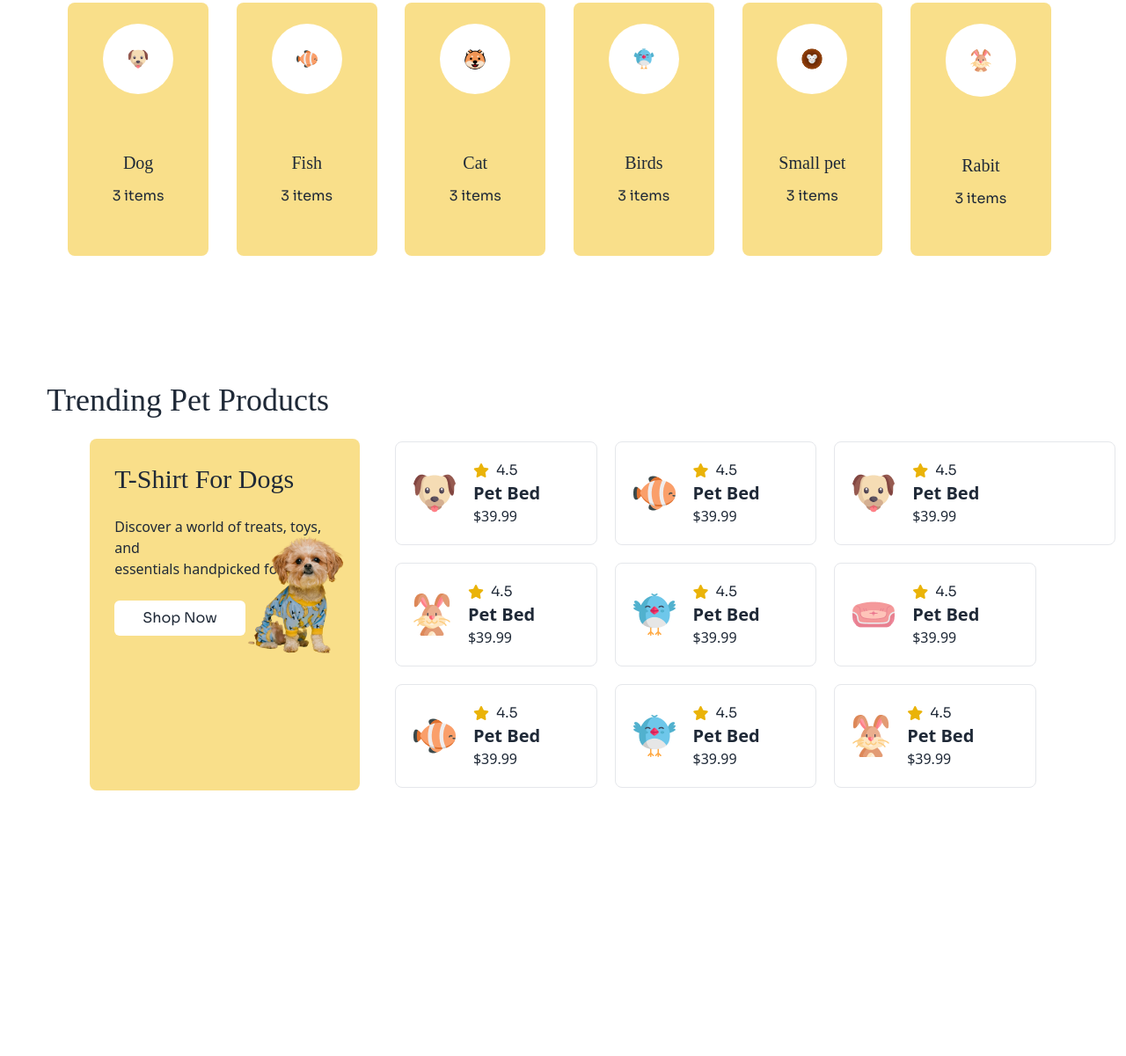
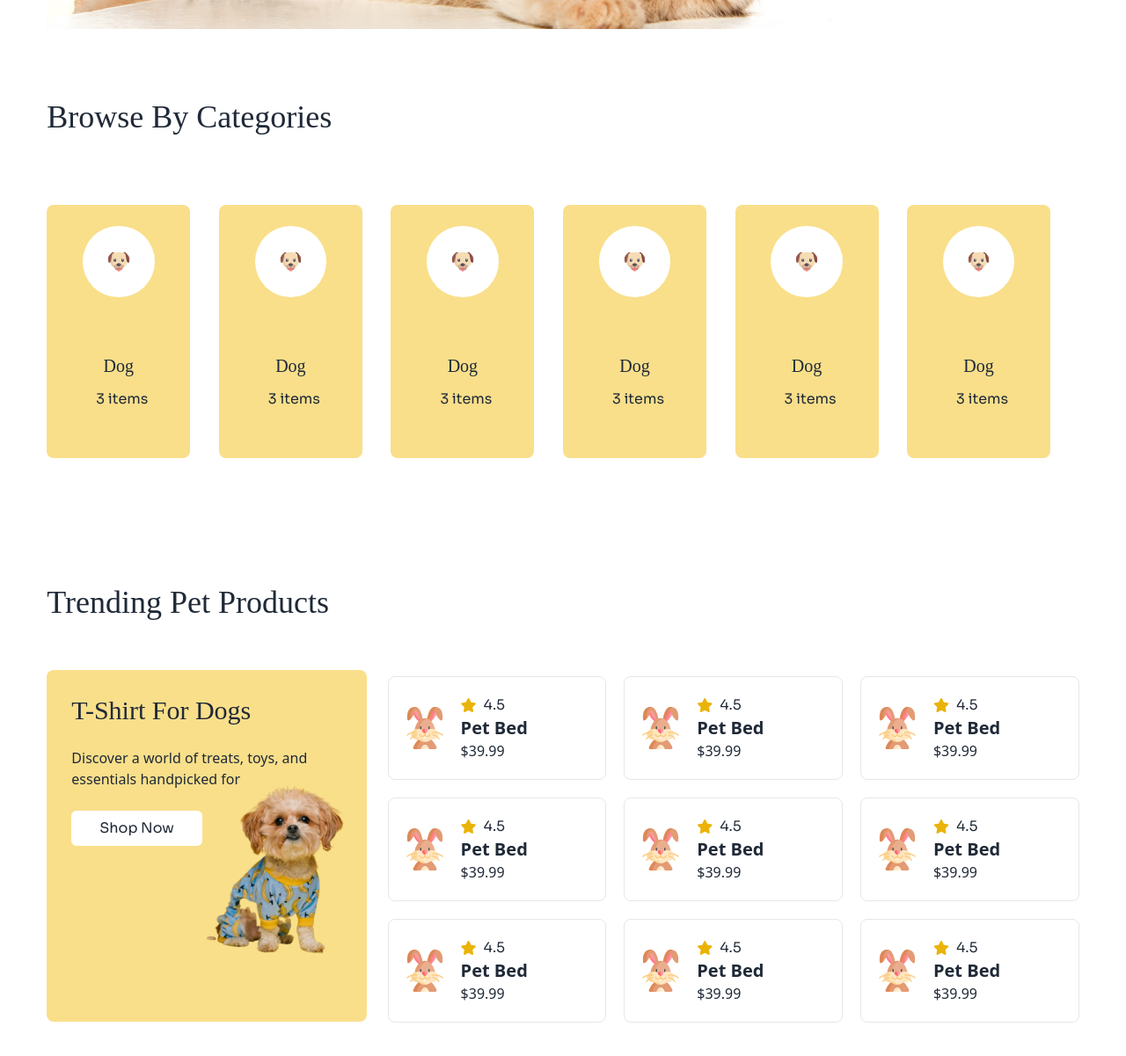
Before and after one commit to SohagMolla913/Assignment_3_Category_001, a plain HTML site: page index.html in a window 1280 px wide. Shown: the part 869-2070 px from the top of the page at 88% size. Before the commit the page ends 1848 px from the top, so only its background shows below. Drawn offline with nearby package versions, Linux system fonts and the light colour scheme; a web font is replaced by a local one.

Commit message:
trening part done

```diff
--- a/index.html
+++ b/index.html
@@ -80,7 +80,9 @@
     <!-- Main section -->
     <main class="w-11/12 mx-auto">
       <!-- Hero Section -->
-      <section class="relative h-[500px] md:mt-24 mb-20 md:flex">
+      <section
+        class="relative h-[550px] md:h-[730px] mt-12 md:mt-24 mb-20 md:flex"
+      >
         <div class="space-y-6 z-10">
           <h1 class="text-4xl md:text-6xl adlam-font">
             Pamper Your Pet, <br />
@@ -96,91 +98,91 @@
             Find a pet
           </button>
         </div>
-        <div class="absolute mx-auto right-3 bottom-0 md:right-56 md:bottom-16">
+        <div class="absolute mx-auto right-3 bottom-0 md:right-56">
           <img class="overflow-hidden" src="./c1-assets/cat-big.png" alt="" />
         </div>
       </section>
 
       <!-- Browse By Card section-->
-      <section class="space-x-6 mb-36">
+      <section class="mb-36">
         <h1 class="text-4xl adlam-font">Browse By Categories</h1>
         <div
           class="grid md:grid-cols-6 grid-cols-2 justify-center items-center mt-20"
         >
-          <div class="w-5/6 h-72 bg-[#F9DF8A] soro-font rounded-lg">
-            <div class="w-3/6 mx-auto pt-6">
+          <div class="md:w-5/6 md:h-72 w-4/5 bg-[#F9DF8A] soro-font rounded-lg">
+            <div class="md:w-3/6 mx-auto pt-6">
               <img
-                class="bg-white rounded-full p-7 mb-16 mx-auto"
+                class="bg-white rounded-full p-4 md:p-7 mb-10 md:mb-16 mx-auto"
                 src="./c1-assets/dog-cartoon.png"
                 alt=""
               />
-              <div class="text-center space-y-3">
+              <div class="text-center space-x-2 space-y-3 mb-5">
                 <h2 class="adlam-font text-xl">Dog</h2>
                 <p class="soro-font">3 items</p>
               </div>
             </div>
           </div>
-          <div class="w-5/6 h-72 bg-[#F9DF8A] soro-font rounded-lg">
-            <div class="w-3/6 mx-auto pt-6">
+          <div class="md:w-5/6 md:h-72 w-4/5 bg-[#F9DF8A] soro-font rounded-lg">
+            <div class="md:w-3/6 mx-auto pt-6">
               <img
-                class="bg-white rounded-full p-7 mb-16 mx-auto"
-                src="./c1-assets/fish-cartoon.png"
+                class="bg-white rounded-full p-4 md:p-7 mb-10 md:mb-16 mx-auto"
+                src="./c1-assets/dog-cartoon.png"
                 alt=""
               />
-              <div class="text-center space-y-3">
-                <h2 class="adlam-font text-xl">Fish</h2>
+              <div class="text-center space-x-2 space-y-3 mb-5">
+                <h2 class="adlam-font text-xl">Dog</h2>
                 <p class="soro-font">3 items</p>
               </div>
             </div>
           </div>
-          <div class="w-5/6 h-72 bg-[#F9DF8A] soro-font rounded-lg">
-            <div class="w-3/6 mx-auto pt-6">
+          <div class="md:w-5/6 md:h-72 w-4/5 bg-[#F9DF8A] soro-font rounded-lg">
+            <div class="md:w-3/6 mx-auto pt-6">
               <img
-                class="bg-white rounded-full p-7 mb-16 mx-auto"
-                src="./c1-assets/cat-cartoon.png"
+                class="bg-white rounded-full p-4 md:p-7 mb-10 md:mb-16 mx-auto"
+                src="./c1-assets/dog-cartoon.png"
                 alt=""
               />
-              <div class="text-center space-y-3">
-                <h2 class="adlam-font text-xl">Cat</h2>
+              <div class="text-center space-x-2 space-y-3 mb-5">
+                <h2 class="adlam-font text-xl">Dog</h2>
                 <p class="soro-font">3 items</p>
               </div>
             </div>
           </div>
-          <div class="w-5/6 h-72 bg-[#F9DF8A] soro-font rounded-lg">
-            <div class="w-3/6 mx-auto pt-6">
+          <div class="md:w-5/6 md:h-72 w-4/5 bg-[#F9DF8A] soro-font rounded-lg">
+            <div class="md:w-3/6 mx-auto pt-6">
               <img
-                class="bg-white rounded-full p-7 mb-16 mx-auto"
-                src="./c1-assets/bird-cartoon.png"
+                class="bg-white rounded-full p-4 md:p-7 mb-10 md:mb-16 mx-auto"
+                src="./c1-assets/dog-cartoon.png"
                 alt=""
               />
-              <div class="text-center space-y-3">
-                <h2 class="adlam-font text-xl">Birds</h2>
+              <div class="text-center space-x-2 space-y-3 mb-5">
+                <h2 class="adlam-font text-xl">Dog</h2>
                 <p class="soro-font">3 items</p>
               </div>
             </div>
           </div>
-          <div class="w-5/6 h-72 bg-[#F9DF8A] soro-font rounded-lg">
-            <div class="w-3/6 mx-auto pt-6">
+          <div class="md:w-5/6 md:h-72 w-4/5 bg-[#F9DF8A] soro-font rounded-lg">
+            <div class="md:w-3/6 mx-auto pt-6">
               <img
-                class="bg-white rounded-full p-7 mb-16 mx-auto"
-                src="./c1-assets/mouse-cartoon.png"
+                class="bg-white rounded-full p-4 md:p-7 mb-10 md:mb-16 mx-auto"
+                src="./c1-assets/dog-cartoon.png"
                 alt=""
               />
-              <div class="text-center space-y-3">
-                <h2 class="adlam-font text-xl">Small pet</h2>
+              <div class="text-center space-x-2 space-y-3 mb-5">
+                <h2 class="adlam-font text-xl">Dog</h2>
                 <p class="soro-font">3 items</p>
               </div>
             </div>
           </div>
-          <div class="w-5/6 h-72 bg-[#F9DF8A] soro-font rounded-lg">
-            <div class="w-3/6 mx-auto pt-6">
+          <div class="md:w-5/6 md:h-72 w-4/5 bg-[#F9DF8A] soro-font rounded-lg">
+            <div class="md:w-3/6 mx-auto pt-6">
               <img
-                class="bg-white rounded-full p-7 mx-auto mb-16"
-                src="./c1-assets/rabbit-cartoon.png"
+                class="bg-white rounded-full p-4 md:p-7 mb-10 md:mb-16 mx-auto"
+                src="./c1-assets/dog-cartoon.png"
                 alt=""
               />
-              <div class="text-center space-y-3">
-                <h2 class="adlam-font text-xl">Rabit</h2>
+              <div class="text-center space-x-2 space-y-3 mb-5">
+                <h2 class="adlam-font text-xl">Dog</h2>
                 <p class="soro-font">3 items</p>
               </div>
             </div>
@@ -189,7 +191,152 @@
       </section>
 
       <!-- Tranding pet Section -->
-      <section class="space-y-6 mb-20">
+
+      <section class="mb-20">
+        <!-- <div class=""> -->
+        <h1 class="text-4xl adlam-font mb-14">Trending Pet Products</h1>
+        <div class="md:flex gap-6 items-center justify-center">
+          <div
+            class="relative bg-[#F9DF8A] p-7 rounded-lg w-[400px] h-[400px] gap-5"
+          >
+            <div class="space-y-6">
+              <h1 class="adlam-font text-3xl">T-Shirt For Dogs</h1>
+              <p>
+                Discover a world of treats, toys, and <br />
+                essentials handpicked for
+              </p>
+              <button class="py-2 px-8 bg-white rounded-md soro-font">
+                Shop Now
+              </button>
+            </div>
+            <div class="absolute top-16 left-44">
+              <img src="./c1-assets/cute-pet-small.png" alt="" />
+            </div>
+          </div>
+          <!-- card-section -->
+          <div class="grid md:grid-cols-3 grid-cols-2 md:w-9/12 gap-5 mt-2">
+            <div
+              class="flex items-center gap-5 p-5 border outline-black rounded-lg"
+            >
+              <img src="./c1-assets/rabbit-cartoon.png" alt="" />
+              <div>
+                <div class="flex gap-2 items-center soro-font">
+                  <i class="fa-solid fa-star text-yellow-500"></i>
+                  <p>4.5</p>
+                </div>
+                <h2 class="text-xl font-bold">Pet Bed</h2>
+                <p>$39.99</p>
+              </div>
+            </div>
+            <div
+              class="flex items-center gap-5 p-5 border outline-black rounded-lg"
+            >
+              <img src="./c1-assets/rabbit-cartoon.png" alt="" />
+              <div>
+                <div class="flex gap-2 items-center soro-font">
+                  <i class="fa-solid fa-star text-yellow-500"></i>
+                  <p>4.5</p>
+                </div>
+                <h2 class="text-xl font-bold">Pet Bed</h2>
+                <p>$39.99</p>
+              </div>
+            </div>
+            <div
+              class="flex items-center gap-5 p-5 border outline-black rounded-lg"
+            >
+              <img src="./c1-assets/rabbit-cartoon.png" alt="" />
+              <div>
+                <div class="flex gap-2 items-center soro-font">
+                  <i class="fa-solid fa-star text-yellow-500"></i>
+                  <p>4.5</p>
+                </div>
+                <h2 class="text-xl font-bold">Pet Bed</h2>
+                <p>$39.99</p>
+              </div>
+            </div>
+            <div
+              class="flex items-center gap-5 p-5 border outline-black rounded-lg"
+            >
+              <img src="./c1-assets/rabbit-cartoon.png" alt="" />
+              <div>
+                <div class="flex gap-2 items-center soro-font">
+                  <i class="fa-solid fa-star text-yellow-500"></i>
+                  <p>4.5</p>
+                </div>
+                <h2 class="text-xl font-bold">Pet Bed</h2>
+                <p>$39.99</p>
+              </div>
+            </div>
+            <div
+              class="flex items-center gap-5 p-5 border outline-black rounded-lg"
+            >
+              <img src="./c1-assets/rabbit-cartoon.png" alt="" />
+              <div>
+                <div class="flex gap-2 items-center soro-font">
+                  <i class="fa-solid fa-star text-yellow-500"></i>
+                  <p>4.5</p>
+                </div>
+                <h2 class="text-xl font-bold">Pet Bed</h2>
+                <p>$39.99</p>
+              </div>
+            </div>
+            <div
+              class="flex items-center gap-5 p-5 border outline-black rounded-lg"
+            >
+              <img src="./c1-assets/rabbit-cartoon.png" alt="" />
+              <div>
+                <div class="flex gap-2 items-center soro-font">
+                  <i class="fa-solid fa-star text-yellow-500"></i>
+                  <p>4.5</p>
+                </div>
+                <h2 class="text-xl font-bold">Pet Bed</h2>
+                <p>$39.99</p>
+              </div>
+            </div>
+            <div
+              class="flex items-center gap-5 p-5 border outline-black rounded-lg"
+            >
+              <img src="./c1-assets/rabbit-cartoon.png" alt="" />
+              <div>
+                <div class="flex gap-2 items-center soro-font">
+                  <i class="fa-solid fa-star text-yellow-500"></i>
+                  <p>4.5</p>
+                </div>
+                <h2 class="text-xl font-bold">Pet Bed</h2>
+                <p>$39.99</p>
+              </div>
+            </div>
+            <div
+              class="flex items-center gap-5 p-5 border outline-black rounded-lg"
+            >
+              <img src="./c1-assets/rabbit-cartoon.png" alt="" />
+              <div>
+                <div class="flex gap-2 items-center soro-font">
+                  <i class="fa-solid fa-star text-yellow-500"></i>
+                  <p>4.5</p>
+                </div>
+                <h2 class="text-xl font-bold">Pet Bed</h2>
+                <p>$39.99</p>
+              </div>
+            </div>
+            <div
+              class="flex items-center gap-5 p-5 border outline-black rounded-lg"
+            >
+              <img src="./c1-assets/rabbit-cartoon.png" alt="" />
+              <div>
+                <div class="flex gap-2 items-center soro-font">
+                  <i class="fa-solid fa-star text-yellow-500"></i>
+                  <p>4.5</p>
+                </div>
+                <h2 class="text-xl font-bold">Pet Bed</h2>
+                <p>$39.99</p>
+              </div>
+            </div>
+          </div>
+        </div>
+      </section>
+
+      <!-- <section class="space-y-6 mb-20">
         <h1 class="text-4xl adlam-font">Trending Pet Products</h1>
         <div class="relative md:flex gap-10 items-center w-11/12 mx-auto">
           <div
@@ -209,7 +356,7 @@
           </div>
           <div class="grid md:grid-cols-3 grid-cols-2 gap-5">
             <!-- small card -->
-            <div
+      <!-- <div
               class="md:flex items-center gap-5 p-5 border outline-black rounded-lg hidden"
             >
               <img src="./c1-assets/dog-cartoon.png" alt="" />
@@ -247,9 +394,9 @@
                 <h2 class="text-xl font-bold">Pet Bed</h2>
                 <p>$39.99</p>
               </div>
-            </div>
-            <!-- small card level-2 -->
-            <div
+            </div> -->
+      <!-- small card level-2 -->
+      <!-- <div
               class="flex items-center gap-5 p-5 border outline-black rounded-lg"
             >
               <img src="./c1-assets/rabbit-cartoon.png" alt="" />
@@ -287,9 +434,9 @@
                 <h2 class="text-xl font-bold">Pet Bed</h2>
                 <p>$39.99</p>
               </div>
-            </div>
-            <!-- small card level-3 -->
-            <div
+            </div> -->
+      <!-- small card level-3 -->
+      <!-- <div
               class="flex items-center gap-5 p-5 border outline-black rounded-lg"
             >
               <img src="./c1-assets/fish-cartoon.png" alt="" />
@@ -327,10 +474,10 @@
                 <h2 class="text-xl font-bold">Pet Bed</h2>
                 <p>$39.99</p>
               </div>
-            </div>
-          </div>
+            </div> -->
+      <!-- </div>
         </div>
-      </section>
+      </section> -->
     </main>
     <!-- Footer Section -->
     <footer></footer>
```
